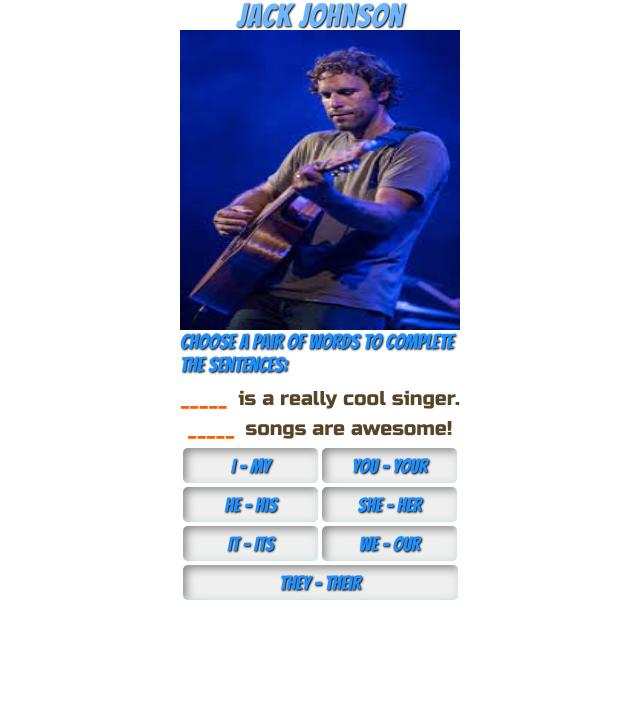
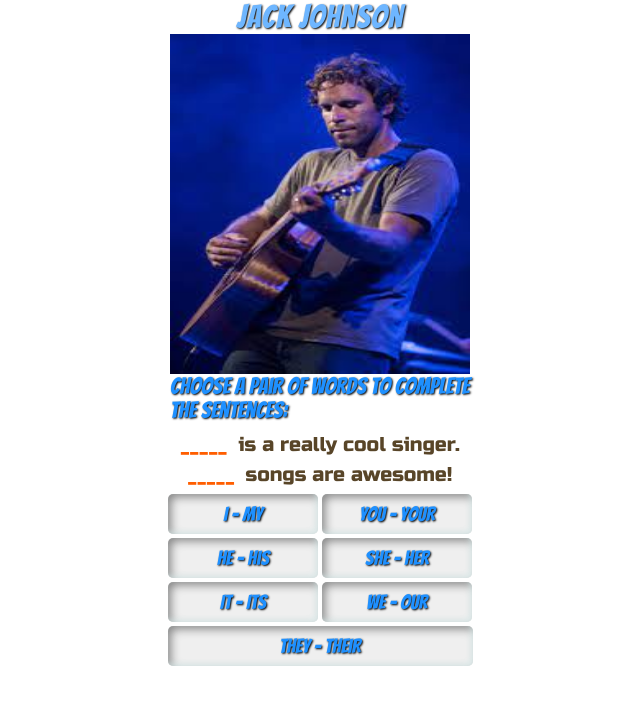
Before and after one commit to Teacher-Jorge/Possessive_Adjectives, a plain HTML site: page index.html in a window 1280 px wide. Shown: the whole page, without its empty margins (320-960 px from the left). Drawn offline with Linux system fonts and the light colour scheme.

Commit message:
Add files via upload

```diff
--- a/index.html
+++ b/index.html
@@ -18,7 +18,7 @@
 
           <div class="heading">Jack Johnson</div>
 
-          <img class="images" src="assets/jack.png" width="280px" height="300px"/>
+          <img class="image" src="assets/jack.png"/>
 
           <div class="instruction-container">
             <div  id="instruction1" class="instruction">Choose a pair of words to complete the sentences:</div>
--- a/script.js
+++ b/script.js
@@ -23,7 +23,6 @@ word1_1.innerText = "He"
 word1_2.innerText = "His"
 word1_1.style.color = "darkorange"
 word1_2.style.color = "darkorange"
-swipe1.style.visibility = "visible"
 btn1Correct.disabled = "true"
 })
 
--- a/style.css
+++ b/style.css
@@ -7,16 +7,19 @@
   user-select: none;
 }
 
-
-
 .heading {
-  position: absolute;
-  margin-top: -600px;
+  position: relative;
+  margin-top: 0px;
   font-family: 'bangers';
   font-size: 2rem;
   color: rgb(110, 182, 255);
   text-shadow: 1px 1px 2px black;
   letter-spacing: 1px;
+}
+
+.image {
+  width: 300px;
+  height: 340px;
 }
 
 .words {
@@ -25,7 +28,7 @@
 }
 
 .slide {
-  margin-top: 30px;
+  margin-top: 0px;
   display: flex;
   flex-direction: column;
   align-items: center;
@@ -36,9 +39,9 @@
 .instruction-container {
   display: flex;
   justify-content: center;
-  width: 280px;
+  width: 300px;
   font-family: 'bangers';
-  font-size: 21px;
+  font-size: 23px;
   color: dodgerblue;
   margin-bottom: 10px;
   text-shadow: 1px 1px 2px black;
@@ -57,8 +60,8 @@
 }
 
 .buttons {
-    width: 135px;
-    height: 35px;
+    width: 150px;
+    height: 40px;
     margin: 2px;
     border-style: none;
     border-radius: 5px;
@@ -72,8 +75,8 @@
 }
 
 .button {
-  width: 275px;
-  height: 35px;
+  width: 305px;
+  height: 40px;
   margin: 2px;
   border-style: none;
   border-radius: 5px;
```
